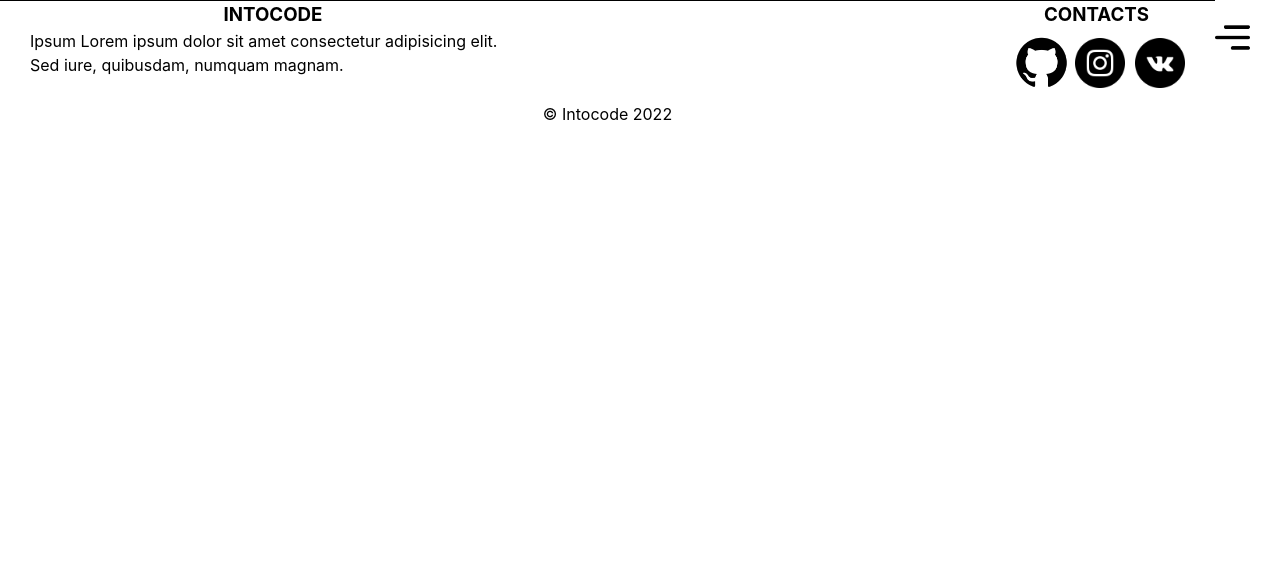
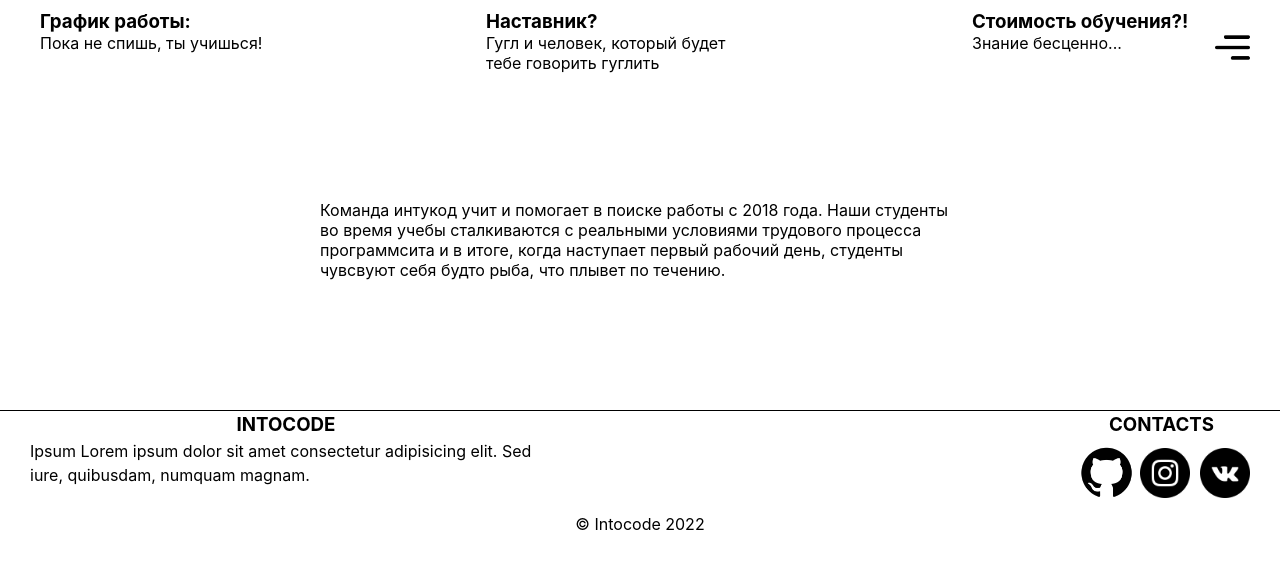
Before and after one commit to SulimanVu/intocode-front-TeamProject, a React (Create React App) app: page /about in a window 1280 px wide. Shown: the top 568 px of the page. Built offline with nearby package versions, Linux system fonts and the light colour scheme.

Commit message:
Создал не очень красивую страницу about

```diff
--- a/src/components/Footer/footer.module.css
+++ b/src/components/Footer/footer.module.css
@@ -3,9 +3,10 @@
   border-width: 0;
   border-style: solid;
   border-top-width: 1px;
-    min-height: 100%;
-    display: flex;
-    flex-direction: column;
+  /* position: absolute;
+  left: 30%;
+  top: 100%; */
+  /* transform: translate(50% 100% 50% 0); */
 }
 
 .subGeneral {
@@ -44,3 +45,8 @@
   display: flex;
   justify-content: center;
 }
+
+.block3 {
+  display: flex;
+  justify-content: end;
+}
--- a/src/index.css
+++ b/src/index.css
@@ -1,13 +1,14 @@
 body {
   margin: 0;
-  font-family: -apple-system, BlinkMacSystemFont, 'Segoe UI', 'Roboto', 'Oxygen',
-    'Ubuntu', 'Cantarell', 'Fira Sans', 'Droid Sans', 'Helvetica Neue',
+  font-family: -apple-system, BlinkMacSystemFont, "Segoe UI", "Roboto", "Oxygen",
+    "Ubuntu", "Cantarell", "Fira Sans", "Droid Sans", "Helvetica Neue",
     sans-serif;
   -webkit-font-smoothing: antialiased;
   -moz-osx-font-smoothing: grayscale;
+  height: 100%;
 }
 
 code {
-  font-family: source-code-pro, Menlo, Monaco, Consolas, 'Courier New',
+  font-family: source-code-pro, Menlo, Monaco, Consolas, "Courier New",
     monospace;
 }
--- a/src/pages/About/Aboutpage.jsx
+++ b/src/pages/About/Aboutpage.jsx
@@ -1,11 +1,31 @@
-import React from 'react';
+import React from "react";
+import styles from "./about.module.css";
 
 const Aboutpage = () => {
-    return (
-        <div>
-
-        </div>
-    );
+  return (
+    <div className={styles.generalAbout}>
+      <div className={styles.box1}>
+        <h3>График работы:</h3>
+        <p>Пока не спишь, ты учишься!</p>
+      </div>
+      <div className={styles.box2}>
+        <h3>Наставник?</h3>
+        <p>Гугл и человек, который будет тебе говорить гуглить</p>
+      </div>
+      <div className={styles.box3}>
+        <h3>Стоимость обучения?!</h3>
+        <p>Знание бесценно...</p>
+      </div>
+      <div className={styles.box4}>
+        <p>
+          Команда интукод учит и помогает в поиске работы с 2018 года. Наши
+          студенты во время учебы сталкиваются с реальными условиями трудового
+          процесса программсита и в итоге, когда наступает первый рабочий день,
+          студенты чувсвуют себя будто рыба, что плывет по течению.
+        </p>
+      </div>
+    </div>
+  );
 };
 
 export default Aboutpage;
--- /dev/null
+++ b/src/pages/About/about.module.css
@@ -0,0 +1,29 @@
+.generalAbout {
+  display: flex;
+  justify-content: space-between;
+  margin-top: 10px;
+  height: 400px;
+}
+
+.box1 {
+  margin-left: 40px;
+  width: 20%;
+}
+
+.box2 {
+  width: 20%;
+}
+
+.box3 {
+  margin-left: 40px;
+  width: 20%;
+}
+
+.box4 {
+  width: 30%;
+  position: absolute;
+  left: 50%;
+  top: 30%;
+  transform: translate(-50%,-50%);
+  width: 50%;
+}
--- a/src/pages/MainPage/mainpage.module.css
+++ b/src/pages/MainPage/mainpage.module.css
@@ -1,5 +1,6 @@
 body{
     background-color: #fff;
+    height: 100%;
 }
 button{
     cursor: pointer;
```
Also changed, not shown: src/index.js (+12 -13 lines). Lines whose indentation alone changed are shown as unchanged.
